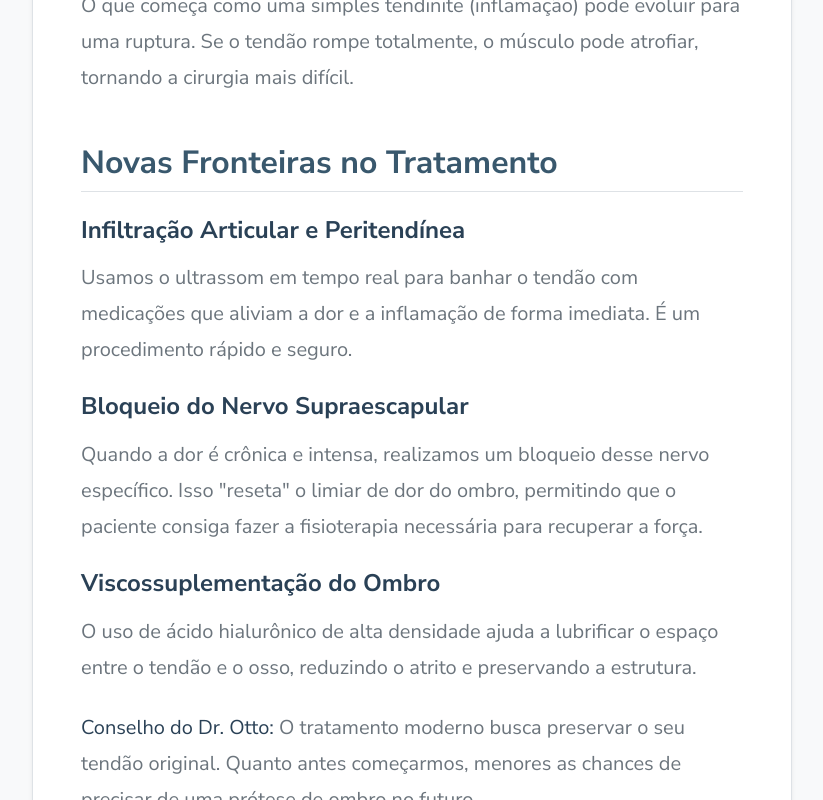
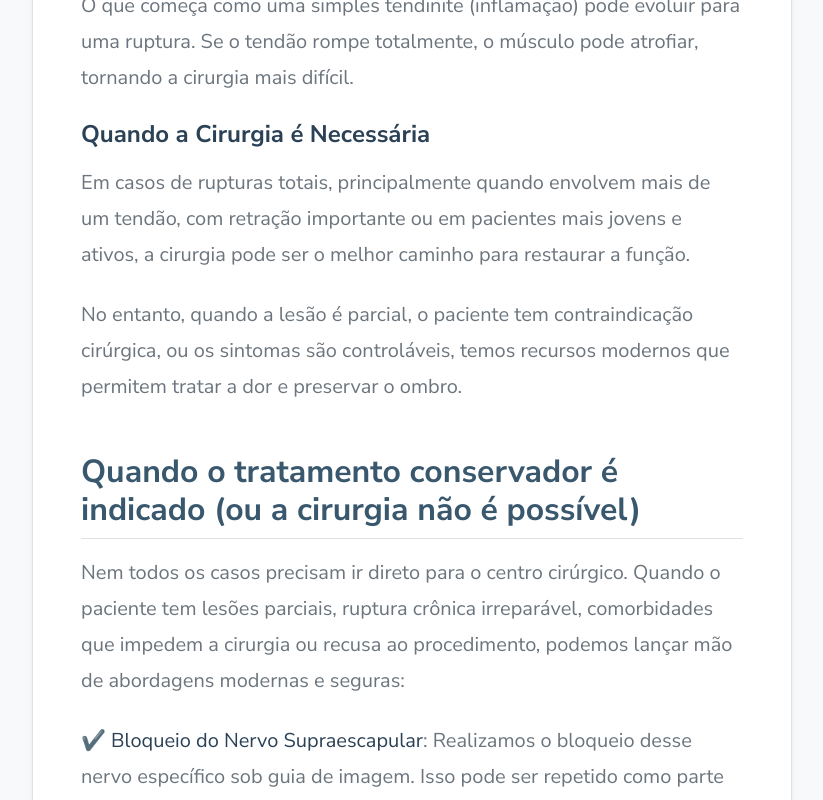
Before and after one commit to benedetjv/teste-site, a Next.js app: page /blog/tendinite-manguito-rotador in a window 1280 px wide. Shown: the part 860-1660 px from the top of the page, without its empty margins (228-1051 px from the left). Built offline with nearby package versions, Linux system fonts and the light colour scheme.

Commit message:
feat(blog): update Manguito Rotador article with surgery indications and intervention options

```diff
--- a/src/app/blog/page.tsx
+++ b/src/app/blog/page.tsx
@@ -247,7 +247,7 @@ const posts = [
     // --- JANEIRO 2026 ---
     {
         slug: "tendinite-manguito-rotador",
-        title: "Dor no Ombro: Entenda a Lesão do Manguito Rotador",
+        title: "Manguito Rotador: O motor do seu ombro",
         excerpt: "Dificuldade para levantar o braço ou dormir? Saiba como a medicina da dor acelera a recuperação.",
         date: "02 Jan 2026",
         category: "Ombro e Cotovelo",
--- a/src/app/blog/tendinite-manguito-rotador/page.mdx
+++ b/src/app/blog/tendinite-manguito-rotador/page.mdx
@@ -1,5 +1,5 @@
 export const metadata = {
-  title: 'Tendinite do Manguito Rotador: Por que meu ombro dói à noite?',
+  title: 'Manguito Rotador: O motor do seu ombro',
   description: 'A dor no ombro que impede o sono pode ser lesão do manguito rotador. Conheça os tratamentos modernos e infiltrações guiadas.',
 };
 
@@ -15,17 +15,22 @@ O **Manguito Rotador** é um grupo de quatro tendões que abraça a cabeça do
 ## O Risco da Ruptura
 O que começa como uma simples tendinite (inflamação) pode evoluir para uma ruptura. Se o tendão rompe totalmente, o músculo pode atrofiar, tornando a cirurgia mais difícil.
 
-## Novas Fronteiras no Tratamento
+### Quando a Cirurgia é Necessária
+Em casos de rupturas totais, principalmente quando envolvem mais de um tendão, com retração importante ou em pacientes mais jovens e ativos, a cirurgia pode ser o melhor caminho para restaurar a função.
 
-### Infiltração Articular e Peritendínea
-Usamos o ultrassom em tempo real para banhar o tendão com medicações que aliviam a dor e a inflamação de forma imediata. É um procedimento rápido e seguro.
+No entanto, quando a lesão é parcial, o paciente tem contraindicação cirúrgica, ou os sintomas são controláveis, temos recursos modernos que permitem tratar a dor e preservar o ombro.
 
-### Bloqueio do Nervo Supraescapular
-Quando a dor é crônica e intensa, realizamos um bloqueio desse nervo específico. Isso "reseta" o limiar de dor do ombro, permitindo que o paciente consiga fazer a fisioterapia necessária para recuperar a força.
+## Quando o tratamento conservador é indicado (ou a cirurgia não é possível)
+Nem todos os casos precisam ir direto para o centro cirúrgico. Quando o paciente tem lesões parciais, ruptura crônica irreparável, comorbidades que impedem a cirurgia ou recusa ao procedimento, podemos lançar mão de abordagens modernas e seguras:
 
-### Viscossuplementação do Ombro
-O uso de ácido hialurônico de alta densidade ajuda a lubrificar o espaço entre o tendão e o osso, reduzindo o atrito e preservando a estrutura.
+✔️ **Bloqueio do Nervo Supraescapular**: Realizamos o bloqueio desse nervo específico sob guia de imagem. Isso pode ser repetido como parte de uma estratégia mais ampla de reabilitação, ajudando a "resetar" o limiar de dor.
+✔️ **Infiltrações Guiadas por Ultrassom (Articular ou Peritendínea)**: Quando a cirurgia não é indicada de imediato, utilizamos o ultrassom para guiar a medicação diretamente ao redor do tendão inflamado. Isso ajuda a controlar a dor com precisão e possibilita iniciar a fisioterapia mais cedo, preservando a função.
+✔️ **Viscossuplementação Subacromial**: O uso de ácido hialurônico de alta densidade ajuda a lubrificar o espaço entre o tendão e o osso, reduzindo o atrito e preservando a estrutura.
+✔️ **Radiofrequência Pulsada ou Convencional para dor do ombro**
+✔️ **Reabilitação Funcional com controle da dor**
 
-> **Conselho do Dr. Otto:** O tratamento moderno busca preservar o seu tendão original. Quanto antes começarmos, menores as chances de precisar de uma prótese de ombro no futuro.
+O foco é restabelecer a mobilidade, reduzir a dor e preservar o tendão original sempre que possível. O diagnóstico por imagem e os testes clínicos ajudam a indicar o melhor caminho.
 
-[Seu ombro está limitando sua vida? Vamos tratar.](https://wa.me/5519999439824)
+> **Conselho do Dr. Otto:** O tratamento moderno busca preservar o seu tendão original. Quanto antes começarmos, menores as chances de precisar de uma prótese de ombro no futuro. Cada caso deve ser avaliado com exames e testes clínicos específicos para indicar o tratamento mais eficaz — seja ele conservador, intervencionista ou cirúrgico.
+
+[Seu ombro está limitando sua vida? Clique aqui para agendar sua consulta.](https://wa.me/5519999439824)
```
